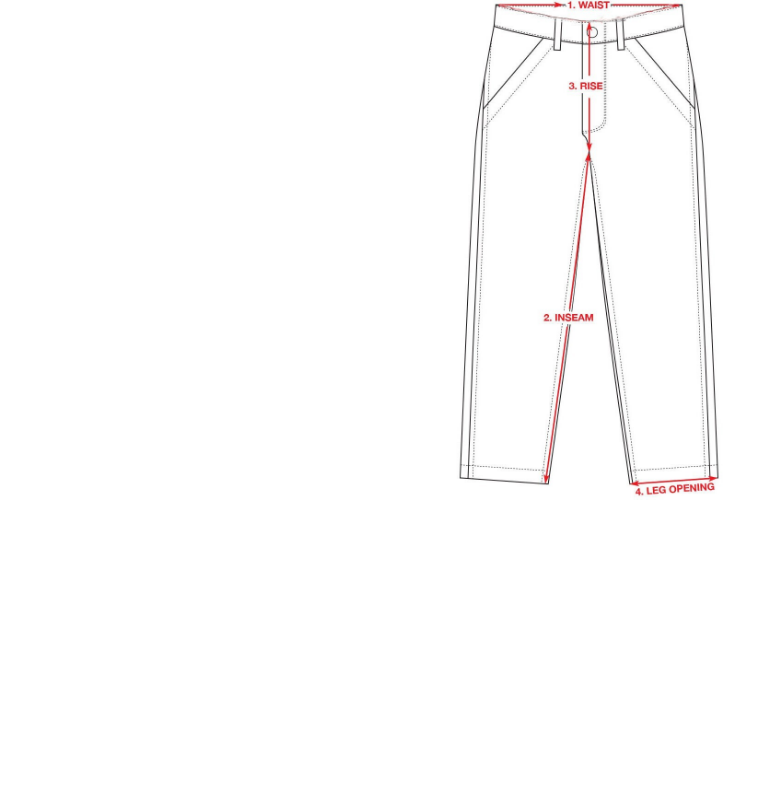
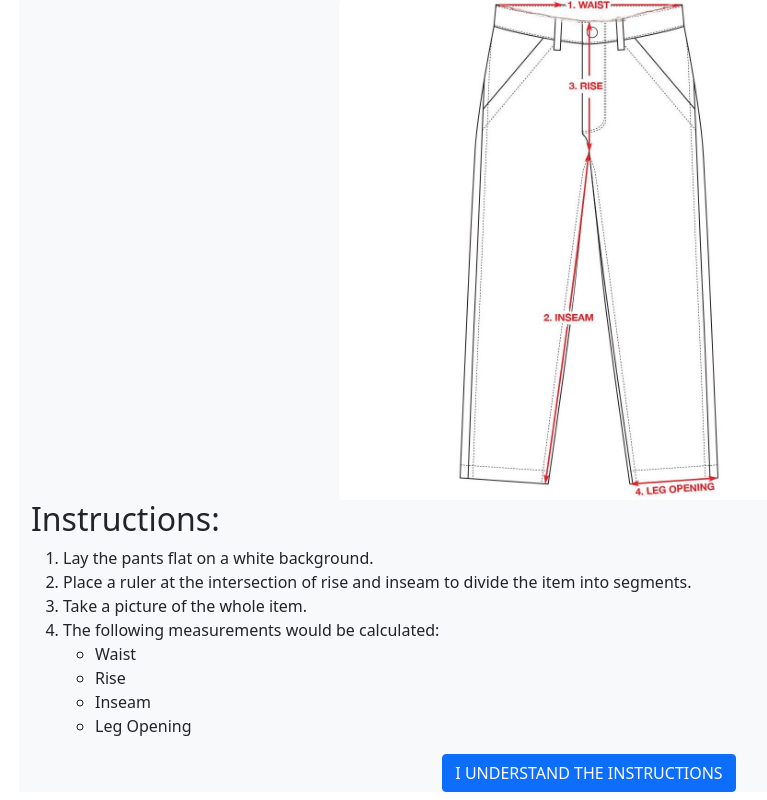
Before and after one commit to stanleywoo/team-eggcellent, a Flask app: page /tutorial in a window 1280 px wide. Shown: the whole page, without its empty margins (51-818 px from the left). Run offline with Flask 2, Linux system fonts and the light colour scheme.

Commit message:
add instructions

```diff
--- a/src/main.py
+++ b/src/main.py
@@ -19,13 +19,7 @@ def tutorial():
     return render_template('tutorial.html')
 
 
-@app.route("/measurements", methods=['POST'])
-def measurement():
-    if request.method == 'GET':
-        return render_template('measurements.html')
-
-
-@app.route("/measurements", methods=['POST'])
+@app.route("/measurements", methods=['POST', 'GET'])
 def upload_file():
     if request.method == 'POST' and request.files['image']:
         app.logger.info('./images')
@@ -37,5 +31,6 @@ def upload_file():
         return jsonify(
             message='we gucci. replace with image'
         )
-    else:
-        return "Where is the image?"
+
+    if request.method == 'GET':
+        return render_template('measurements.html')
--- a/src/templates/tutorial.html
+++ b/src/templates/tutorial.html
@@ -16,8 +16,28 @@
     <title>NGMT - Next Gneration Measuring Tool</title>
   </head>
   <body>
-
-    <img src="/static/pants.jpg" class="rounded mx-auto d-block" width="500" height="500"></img>
+    <div class="container bg-light">
+        <div class="col-md-12 text-center">
+                <img src="/static/pants.jpg" class="rounded mx-auto d-block" width="500" height="500"></img>
+        </div>
+                <h2>Instructions:</h2>
+                <ol>
+                    <li>Lay the pants flat on a white background.</li>
+                    <li>Place a ruler at the intersection of rise and inseam to divide the item into segments.</li>
+                    <li>Take a picture of the whole item.</li>
+                    <li>The following measurements would be calculated:
+                        <ul>
+                            <li>Waist</li>
+                            <li>Rise</li>
+                            <li>Inseam</li>
+                            <li>Leg Opening</li>
+                        </ul>
+                    </li>
+                </ol>
+        <div class="col-md-12 text-center">
+                <a class="btn btn-primary" href="/measurements" role="button">I UNDERSTAND THE INSTRUCTIONS</a>
+        </div>
+    </div>
 
     <script
       src="https://cdn.jsdelivr.net/npm/bootstrap@5.1.3/dist/js/bootstrap.bundle.min.js"
```
